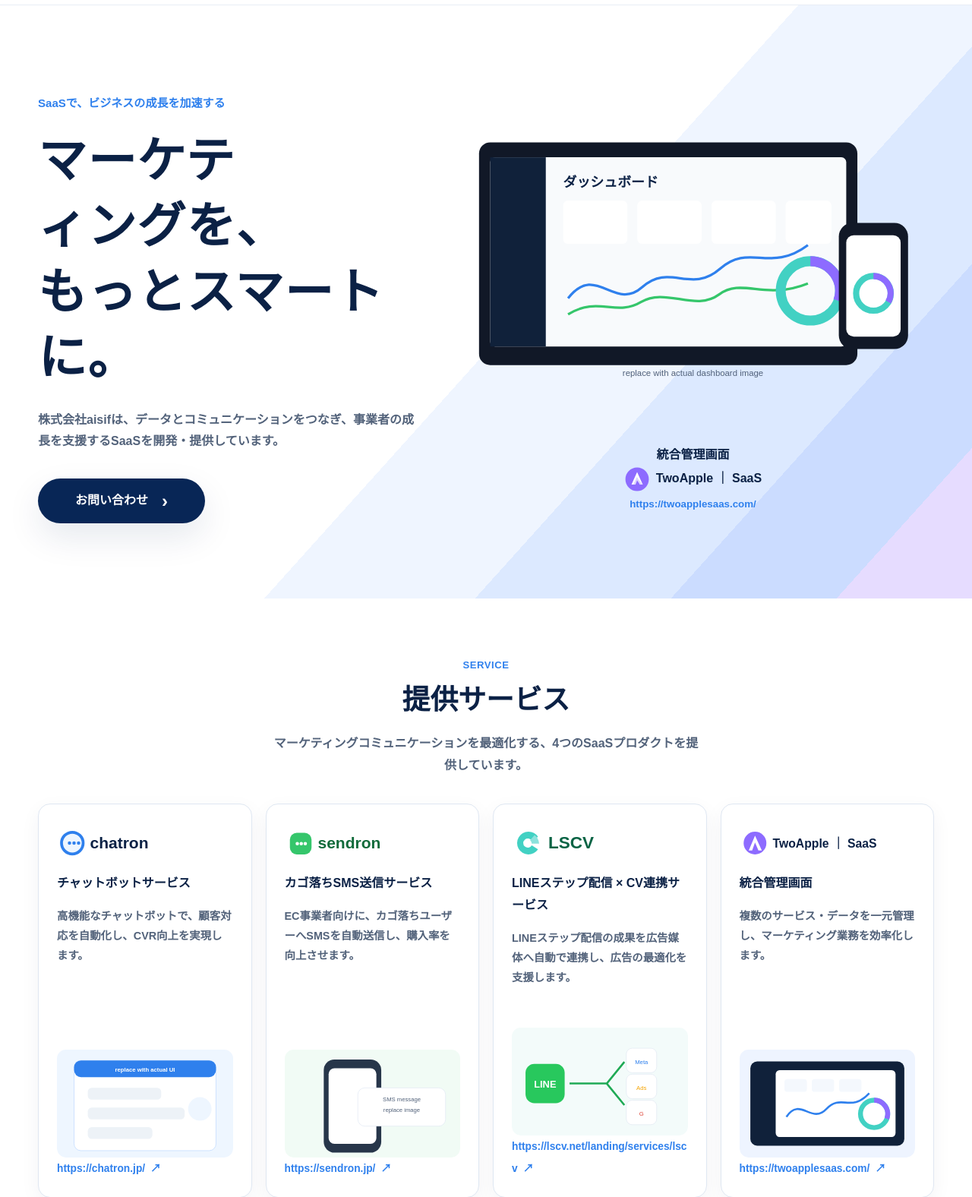
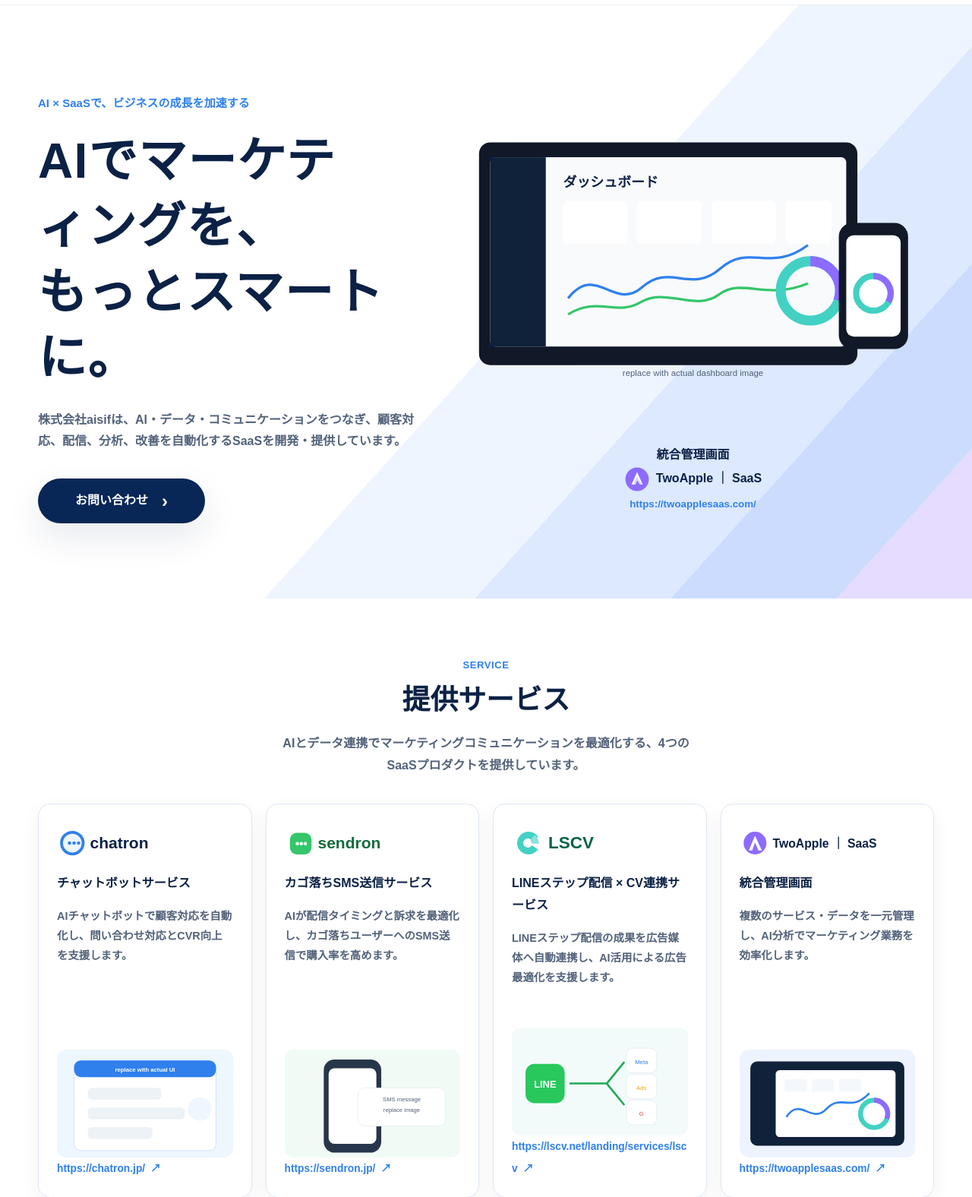
Before and after one commit to guriguri244/aisif-site, a plain HTML site: page index.html in a window 1280 px wide. Shown: the part 80-1656 px from the top of the page at 76% size. Drawn offline with Linux system fonts and the light colour scheme.

Commit message:
Update AI messaging and company founding date

```diff
--- a/index.html
+++ b/index.html
@@ -3,8 +3,8 @@
 <head>
   <meta charset="UTF-8">
   <meta name="viewport" content="width=device-width, initial-scale=1.0">
-  <title>aisif - マーケティングを、もっとスマートに。</title>
-  <meta name="description" content="株式会社aisifは、データとコミュニケーションをつなぎ、事業者の成長を支援するSaaSを開発・提供しています。">
+  <title>aisif - AIでマーケティングを、もっとスマートに。</title>
+  <meta name="description" content="株式会社aisifは、AI・データ・コミュニケーションをつなぎ、事業者の成長を支援するSaaSを開発・提供しています。">
   <style>
     :root {
       --ink: #0b2145;
@@ -209,9 +209,9 @@
     <section class="hero">
       <div class="container hero-grid">
         <div>
-          <p class="eyebrow">SaaSで、ビジネスの成長を加速する</p>
-          <h1>マーケティングを、<br>もっとスマートに。</h1>
-          <p class="lead">株式会社aisifは、データとコミュニケーションをつなぎ、事業者の成長を支援するSaaSを開発・提供しています。</p>
+          <p class="eyebrow">AI × SaaSで、ビジネスの成長を加速する</p>
+          <h1>AIでマーケティングを、<br>もっとスマートに。</h1>
+          <p class="lead">株式会社aisifは、AI・データ・コミュニケーションをつなぎ、顧客対応、配信、分析、改善を自動化するSaaSを開発・提供しています。</p>
           <a class="button" href="mailto:info@aisif.jp">お問い合わせ</a>
         </div>
         <div class="hero-product">
@@ -230,14 +230,14 @@
         <div class="section-head">
           <p class="section-kicker">SERVICE</p>
           <h2>提供サービス</h2>
-          <p class="section-copy">マーケティングコミュニケーションを最適化する、4つのSaaSプロダクトを提供しています。</p>
+          <p class="section-copy">AIとデータ連携でマーケティングコミュニケーションを最適化する、4つのSaaSプロダクトを提供しています。</p>
         </div>
         <div class="service-grid">
           <article class="service-card">
             <div>
               <img class="service-logo" src="assets/logos/chatron.svg" alt="chatron">
               <h3>チャットボットサービス</h3>
-              <p>高機能なチャットボットで、顧客対応を自動化し、CVR向上を実現します。</p>
+              <p>AIチャットボットで顧客対応を自動化し、問い合わせ対応とCVR向上を支援します。</p>
             </div>
             <div>
               <img class="service-screen" src="assets/screens/chatron-screen.svg" alt="chatron の画面イメージ">
@@ -249,7 +249,7 @@
             <div>
               <img class="service-logo" src="assets/logos/sendron.svg" alt="sendron">
               <h3>カゴ落ちSMS送信サービス</h3>
-              <p>EC事業者向けに、カゴ落ちユーザーへSMSを自動送信し、購入率を向上させます。</p>
+              <p>AIが配信タイミングと訴求を最適化し、カゴ落ちユーザーへのSMS送信で購入率を高めます。</p>
             </div>
             <div>
               <img class="service-screen" src="assets/screens/sendron-screen.svg" alt="sendron の画面イメージ">
@@ -261,7 +261,7 @@
             <div>
               <img class="service-logo" src="assets/logos/lscv.svg" alt="LSCV">
               <h3>LINEステップ配信 × CV連携サービス</h3>
-              <p>LINEステップ配信の成果を広告媒体へ自動で連携し、広告の最適化を支援します。</p>
+              <p>LINEステップ配信の成果を広告媒体へ自動連携し、AI活用による広告最適化を支援します。</p>
             </div>
             <div>
               <img class="service-screen" src="assets/screens/lscv-screen.svg" alt="LSCV の連携イメージ">
@@ -273,7 +273,7 @@
             <div>
               <img class="service-logo" src="assets/logos/twoapple-wordmark.svg" alt="TwoApple SaaS">
               <h3>統合管理画面</h3>
-              <p>複数のサービス・データを一元管理し、マーケティング業務を効率化します。</p>
+              <p>複数のサービス・データを一元管理し、AI分析でマーケティング業務を効率化します。</p>
             </div>
             <div>
               <img class="service-screen" src="assets/screens/twoapple-screen.svg" alt="TwoApple SaaS の画面イメージ">
@@ -296,8 +296,8 @@
               <tr><th>会社名</th><td>株式会社aisif</td></tr>
               <tr><th>代表者</th><td>稲葉 祐輝</td></tr>
               <tr><th>所在地</th><td>〒150-0012<br>東京都渋谷区広尾５丁目１−４３ 501</td></tr>
-              <tr><th>設立</th><td>（設立年はお問い合わせください）</td></tr>
-              <tr><th>事業内容</th><td>SaaSの開発・提供、マーケティング支援</td></tr>
+              <tr><th>設立</th><td>2026年3月</td></tr>
+              <tr><th>事業内容</th><td>AI SaaSの開発・提供、マーケティング支援</td></tr>
               <tr><th>資本金</th><td>（資本金はお問い合わせください）</td></tr>
             </tbody>
           </table>
@@ -325,8 +325,8 @@
 
     <section class="container cta" aria-label="お問い合わせ">
       <div>
-        <h2>SaaSで、ビジネスの可能性を広げる。</h2>
-        <p>サービスに関するご相談・ご質問はお気軽にお問い合わせください。</p>
+        <h2>AI SaaSで、ビジネスの可能性を広げる。</h2>
+        <p>AI活用やサービス導入に関するご相談・ご質問はお気軽にお問い合わせください。</p>
       </div>
       <a class="button" href="mailto:info@aisif.jp">お問い合わせ</a>
     </section>
```
